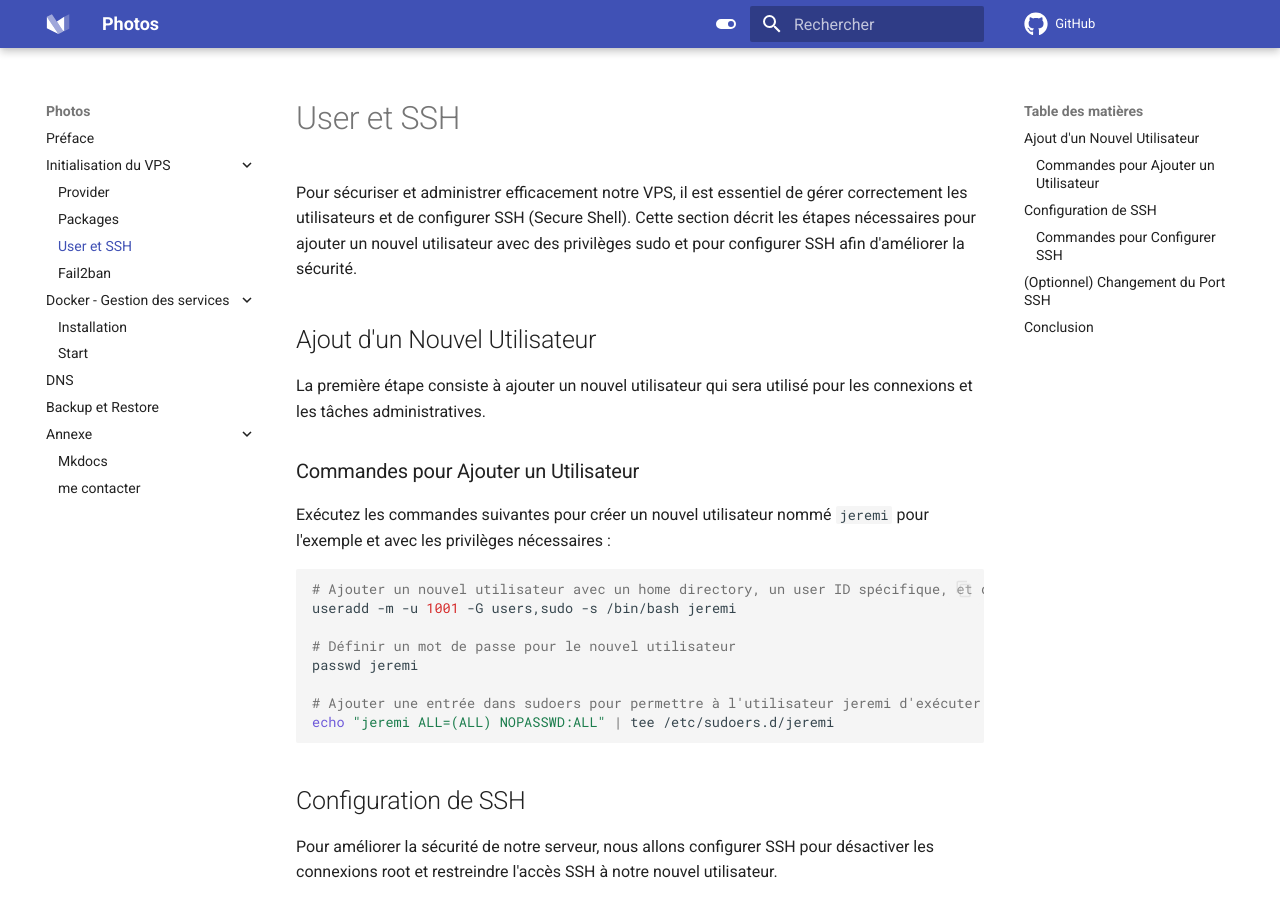
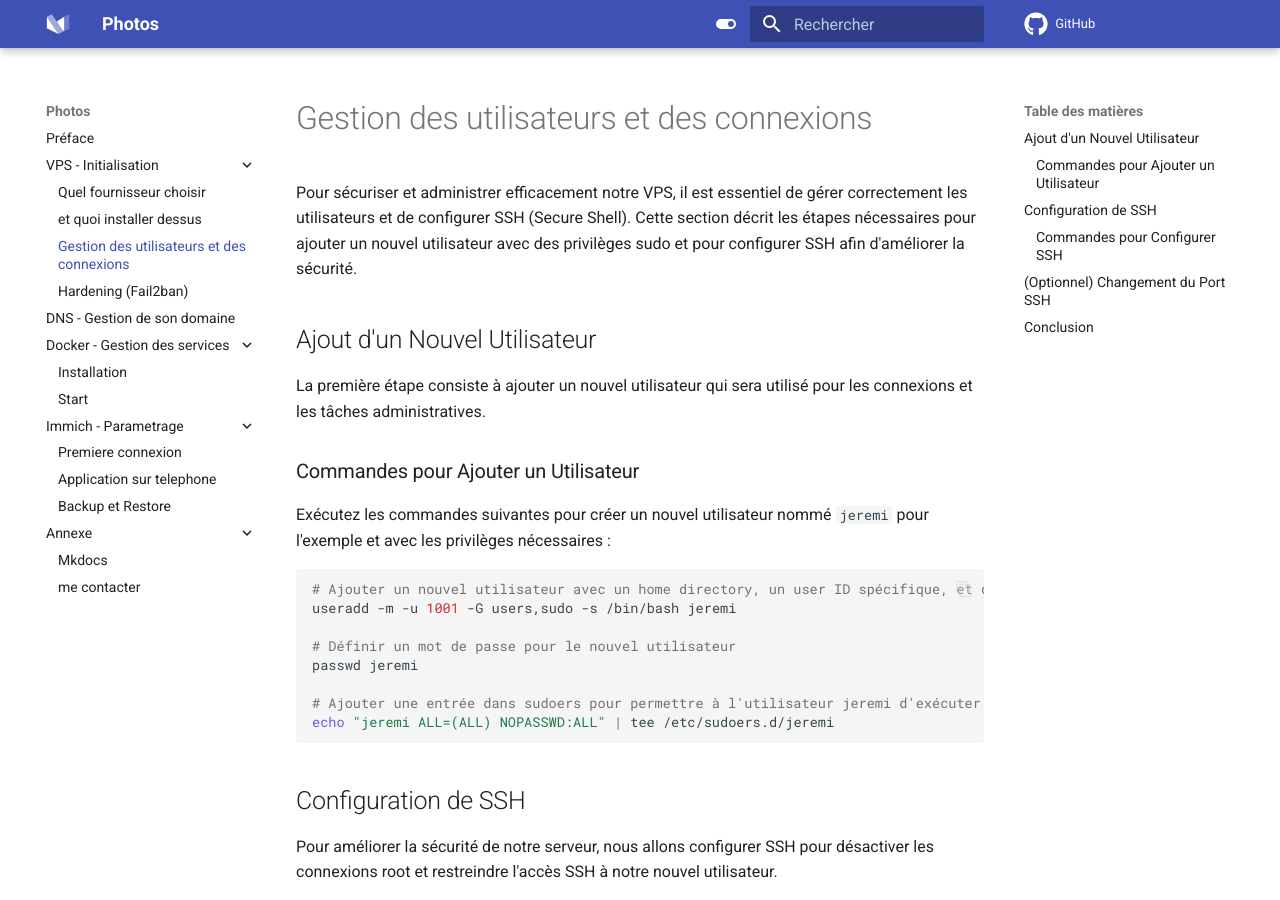
Before and after one commit to kayoo123/photos, an MkDocs documentation site: the page built from docs/init/ssh.md, in a window 1280 px wide and 900 px high. Built offline with MkDocs 1.6.1 and Material for MkDocs 9.7.7, drawn with Linux system fonts in a browser that asks for light colours; comment, search, counter and statistics services are not loaded; some of the changed text lies outside the part shown.

Commit message:
Update mkdocs.yml

```diff
--- a/mkdocs.yml
+++ b/mkdocs.yml
@@ -90,16 +90,19 @@
 
 nav:
   - Préface: index.md
-  - Initialisation du VPS:
-    - Provider: init/provider.md
-    - Packages: init/pkg.md
-    - User et SSH: init/ssh.md
-    - Fail2ban: init/fail2ban.md
+  - VPS - Initialisation:
+    - Quel fournisseur choisir: init/provider.md
+    - et quoi installer dessus: init/pkg.md
+    - Gestion des utilisateurs et des connexions: init/ssh.md
+    - Hardening (Fail2ban): init/fail2ban.md
+  - DNS - Gestion de son domaine: dns.md
   - Docker - Gestion des services:
     - Installation: docker/installation.md
     - Start: docker/docker.md
-  - DNS: dns.md
-  - Backup et Restore: dump.md
+  - Immich - Parametrage:
+    - Premiere connexion: immich/init.md
+    - Application sur telephone: immich/android.md
+    - Backup et Restore: immich/dump.md
   - Annexe:
     - Mkdocs: annexe/mkdocs.md
     - me contacter: annexe/infos.md
```
